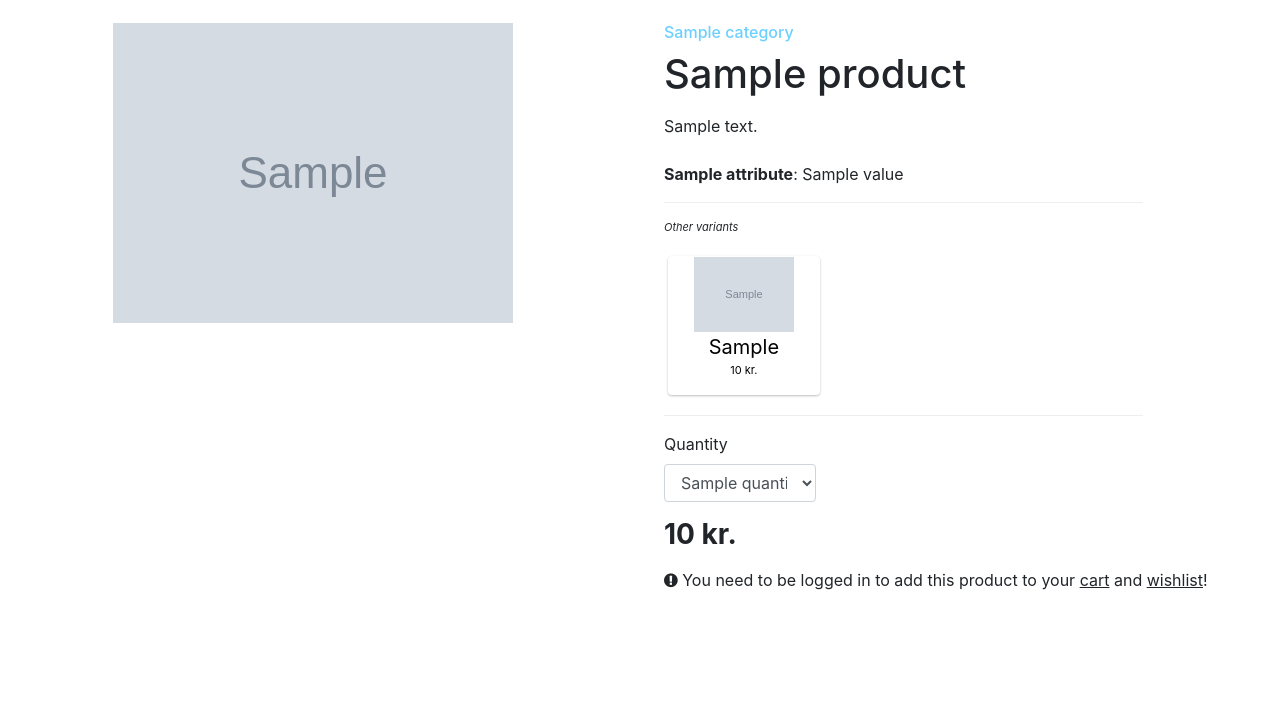
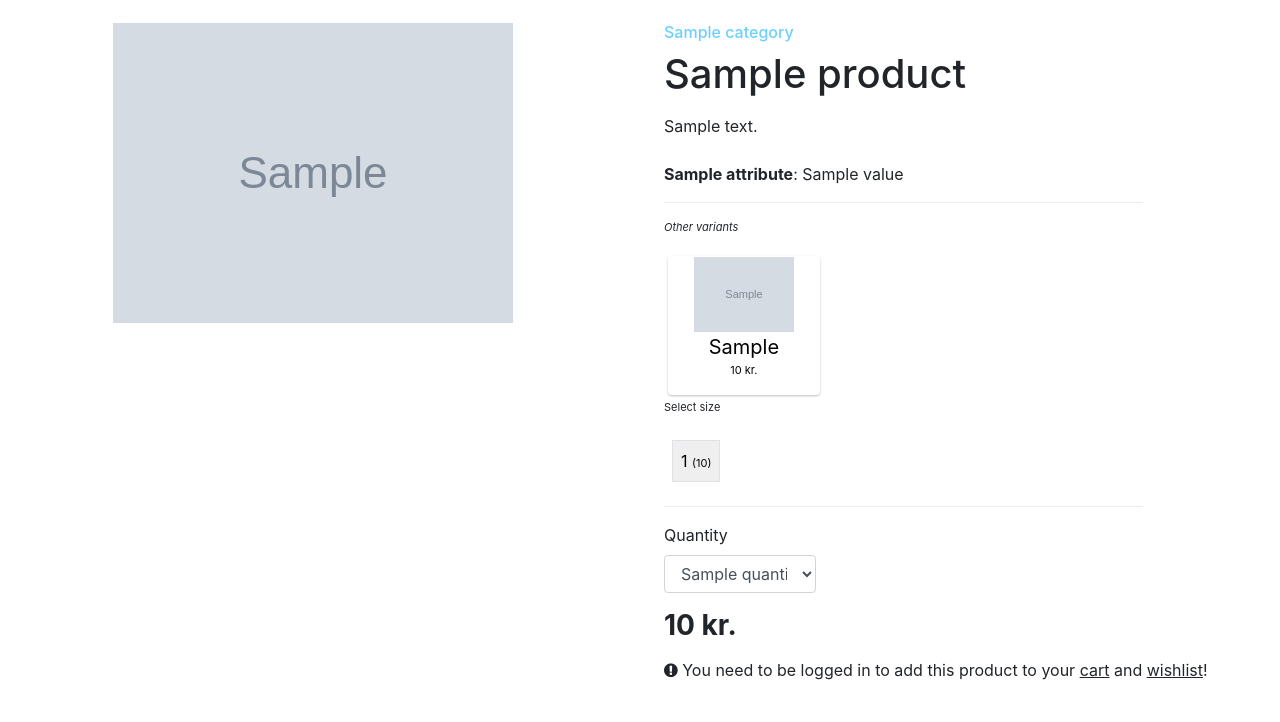
Before and after one commit to markushylleberg/django-web-shop, a Django app: template shop/templates/pages/products/product.html in a window 1280 px wide. Shown: the part 145-867 px from the top of the page. Before the commit the page ends 735 px from the top, so only its background shows below. Run offline with Django 3.2, Linux system fonts and the light colour scheme; the template is opened without the code that fills it: most values are stand-ins (such as "Sample title", 1, 10 or a date in 2020); grey boxes marked "Sample" are stand-in pictures; some libraries are stand-ins or nearby versions.

Commit message:
implemented size system to individual items

```diff
--- a/django_webshop/static/css/app.css
+++ b/django_webshop/static/css/app.css
@@ -4,6 +4,12 @@
     filter: grayscale(.3);
     opacity: .15;
     pointer-events: none;
+}
+
+.pressed {
+    pointer-events: none;
+    background-color: lightgray;
+    border: 1px solid black;
 }
 
 .order-confirm-wrapper img, .small-img {
@@ -150,3 +156,7 @@ b {
 .fa-heart.dws-blue:hover {
     color: rgb(175, 230, 255)!important;
 }
+
+.pointer {
+    cursor: pointer;
+}
--- a/shop/admin.py
+++ b/shop/admin.py
@@ -1,9 +1,11 @@
 from django.contrib import admin
-from .models import ProductCategory, Product, ProductAttribute, ProductAttributeOption, ProductVariant, UserProductVariantWishlist, UserProductVariantCart, ShippingMethod, Invoice, InvoiceProduct
+from .models import ProductCategory, Product, ProductAttribute, ProductAttributeOption, ProductVariant, ProductVariantSize, ProductVariantSizeOption, UserProductVariantWishlist, UserProductVariantCart, ShippingMethod, Invoice, InvoiceProduct
 
 # Register your models here.
 admin.site.register(Product)
 admin.site.register(ProductVariant)
+admin.site.register(ProductVariantSize)
+admin.site.register(ProductVariantSizeOption)
 admin.site.register(ProductCategory)
 admin.site.register(ProductAttribute)
 admin.site.register(ProductAttributeOption)
--- a/shop/templates/pages/products/product.html
+++ b/shop/templates/pages/products/product.html
@@ -48,6 +48,25 @@
                         {% endif %}
                     {% endfor %}
                 </div>
+                <p class="very-small-text">Select size</p>
+                    <div class="d-flex">
+                        {% for product_size in product_sizes %}
+                            {% if product_size == selected_size %}
+                                <div class="m-2 p-2 border pressed">{{ product_size.size }} <span class="very-small-text">({{ product_size.stock }})</span></div>
+                            {% else %}
+                            <div>
+                                <form action="{% url 'shop:product_detail' %}">
+                                    <input type="hidden" value="{{ product_size.product_variant.product.id }}" name="product_id" />
+                                    <input type="hidden" value="{{ product_size.product_variant.id }}" name="product_variant_id" />
+                                    <input type="hidden" value="{{ product_size.size.id }}" name="product_variant_size" />
+                                    <button class="m-2 p-2 border pointer">
+                                        {{ product_size.size }} <span class="very-small-text">({{ product_size.stock }})</span>
+                                    </button>
+                                </form>
+                            </div>
+                            {% endif %}
+                        {% endfor %}
+                    </div>
             </div>
             <div class="dws-line mt-3"></div>
 
```
Also changed, not shown: shop/models.py (+20 -3 lines), shop/templates/pages/products/index.html (+4 -4 lines), shop/views.py (+24 -3 lines), account/migrations/0006_auto_20200625_1200.py (added), db.sqlite3, shop/media/passport-tshirt-france-white.jpg (added), shop/media/passport-tshirt-france.png (added), shop/migrations/0018_auto_20200625_1200.py (added), shop/migrations/0019_productvariantsize.py (added).
